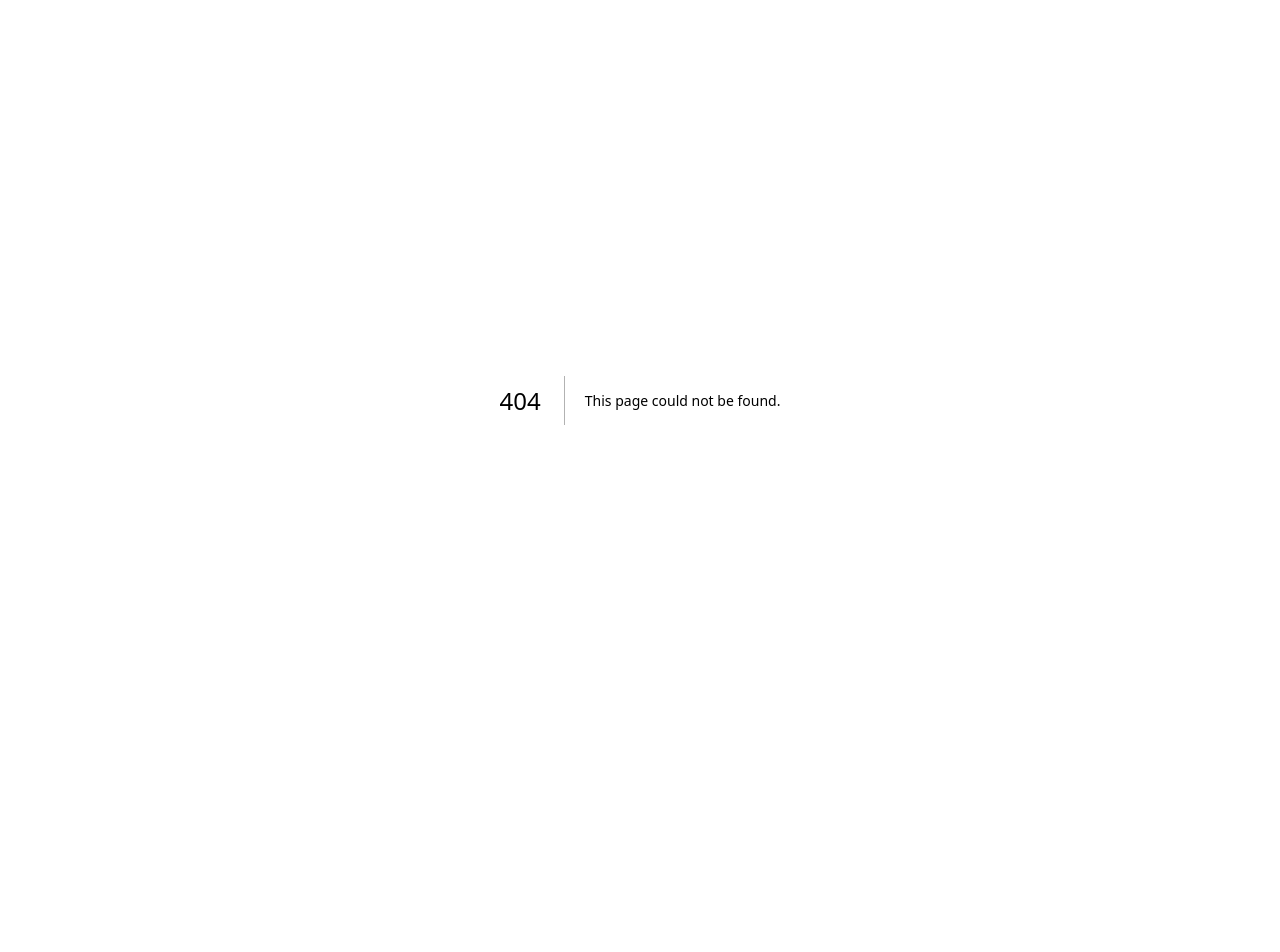
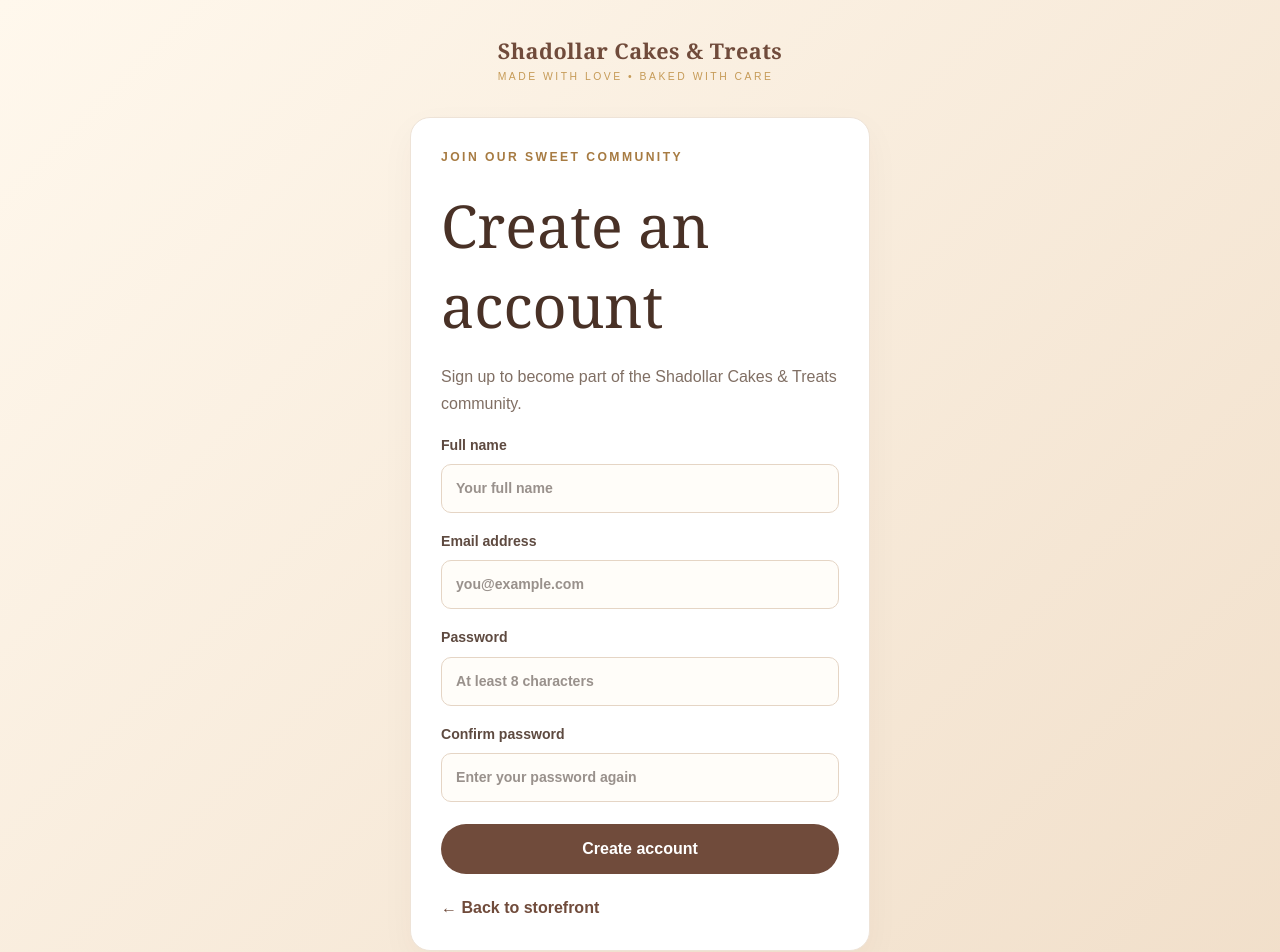
Before and after one commit to nihmatallah22/Baking-hub, a Next.js app: page /signup in a window 1280 px wide. Before the commit this address had no page. Shown: the top 952 px of the page. Before the commit the page ends 800 px from the top, so only its background shows below. Built offline with nearby package versions, Linux system fonts and the light colour scheme.

Commit message:
Add customer sign-up page

```diff
--- /dev/null
+++ b/src/app/signup/page.tsx
@@ -0,0 +1,88 @@
+"use client";
+
+import { FormEvent, useState } from "react";
+import Link from "next/link";
+import { createClient } from "@/lib/supabase/client";
+
+export default function SignUpPage() {
+  const [fullName, setFullName] = useState("");
+  const [email, setEmail] = useState("");
+  const [password, setPassword] = useState("");
+  const [confirmPassword, setConfirmPassword] = useState("");
+  const [error, setError] = useState("");
+  const [message, setMessage] = useState("");
+  const [busy, setBusy] = useState(false);
+
+  async function handleSubmit(event: FormEvent<HTMLFormElement>) {
+    event.preventDefault();
+    setError("");
+    setMessage("");
+
+    if (password.length < 8) {
+      setError("Your password must contain at least 8 characters.");
+      return;
+    }
+    if (password !== confirmPassword) {
+      setError("The passwords do not match.");
+      return;
+    }
+
+    setBusy(true);
+    try {
+      const supabase = createClient();
+      const { data, error: signUpError } = await supabase.auth.signUp({
+        email: email.trim(),
+        password,
+        options: {
+          data: { full_name: fullName.trim() },
+          emailRedirectTo: window.location.origin,
+        },
+      });
+
+      if (signUpError) throw signUpError;
+
+      if (data.session) {
+        setMessage("Your account has been created successfully. You can now browse Shadollar Cakes & Treats.");
+      } else {
+        setMessage("Your account request has been received. Please check your email and click the confirmation link to activate your account.");
+      }
+      setFullName("");
+      setEmail("");
+      setPassword("");
+      setConfirmPassword("");
+    } catch (err) {
+      setError(err instanceof Error ? err.message : "We could not create your account. Please try again.");
+    } finally {
+      setBusy(false);
+    }
+  }
+
+  return (
+    <main className="admin-auth-page">
+      <Link className="brand" href="/">Shadollar Cakes &amp; Treats<small>MADE WITH LOVE • BAKED WITH CARE</small></Link>
+      <form className="admin-panel admin-login-card" onSubmit={handleSubmit}>
+        <div className="eyebrow">Join our sweet community</div>
+        <h1>Create an account</h1>
+        <p>Sign up to become part of the Shadollar Cakes &amp; Treats community.</p>
+
+        <label>Full name
+          <input type="text" value={fullName} onChange={e => setFullName(e.target.value)} required autoComplete="name" placeholder="Your full name" />
+        </label>
+        <label>Email address
+          <input type="email" value={email} onChange={e => setEmail(e.target.value)} required autoComplete="email" placeholder="you@example.com" />
+        </label>
+        <label>Password
+          <input type="password" value={password} onChange={e => setPassword(e.target.value)} required minLength={8} autoComplete="new-password" placeholder="At least 8 characters" />
+        </label>
+        <label>Confirm password
+          <input type="password" value={confirmPassword} onChange={e => setConfirmPassword(e.target.value)} required minLength={8} autoComplete="new-password" placeholder="Enter your password again" />
+        </label>
+
+        {error && <p className="admin-alert admin-error" role="alert">{error}</p>}
+        {message && <p className="admin-alert admin-success" role="status">{message}</p>}
+        <button className="button admin-submit" disabled={busy}>{busy ? "Creating account..." : "Create account"}</button>
+        <Link className="text-link" href="/">← Back to storefront</Link>
+      </form>
+    </main>
+  );
+}
```
